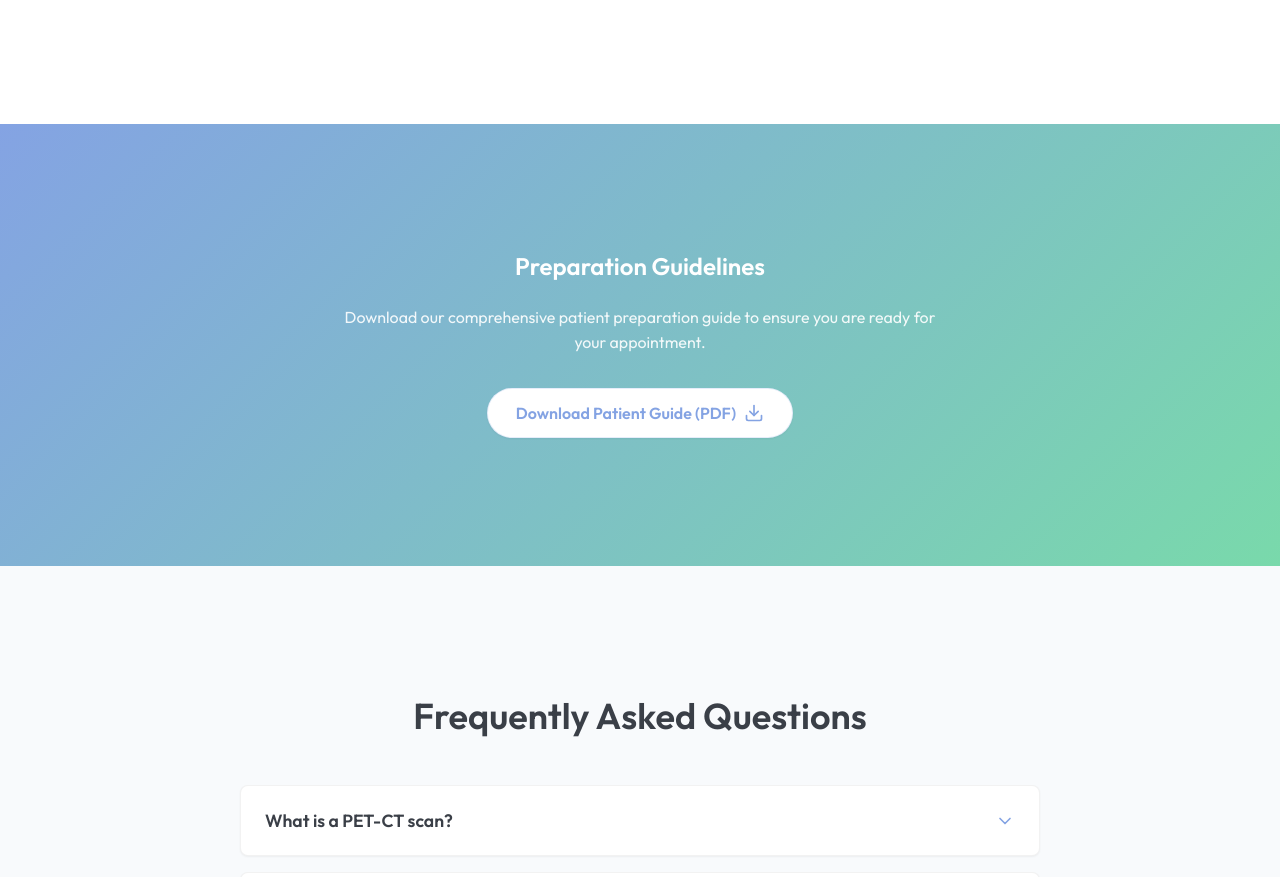
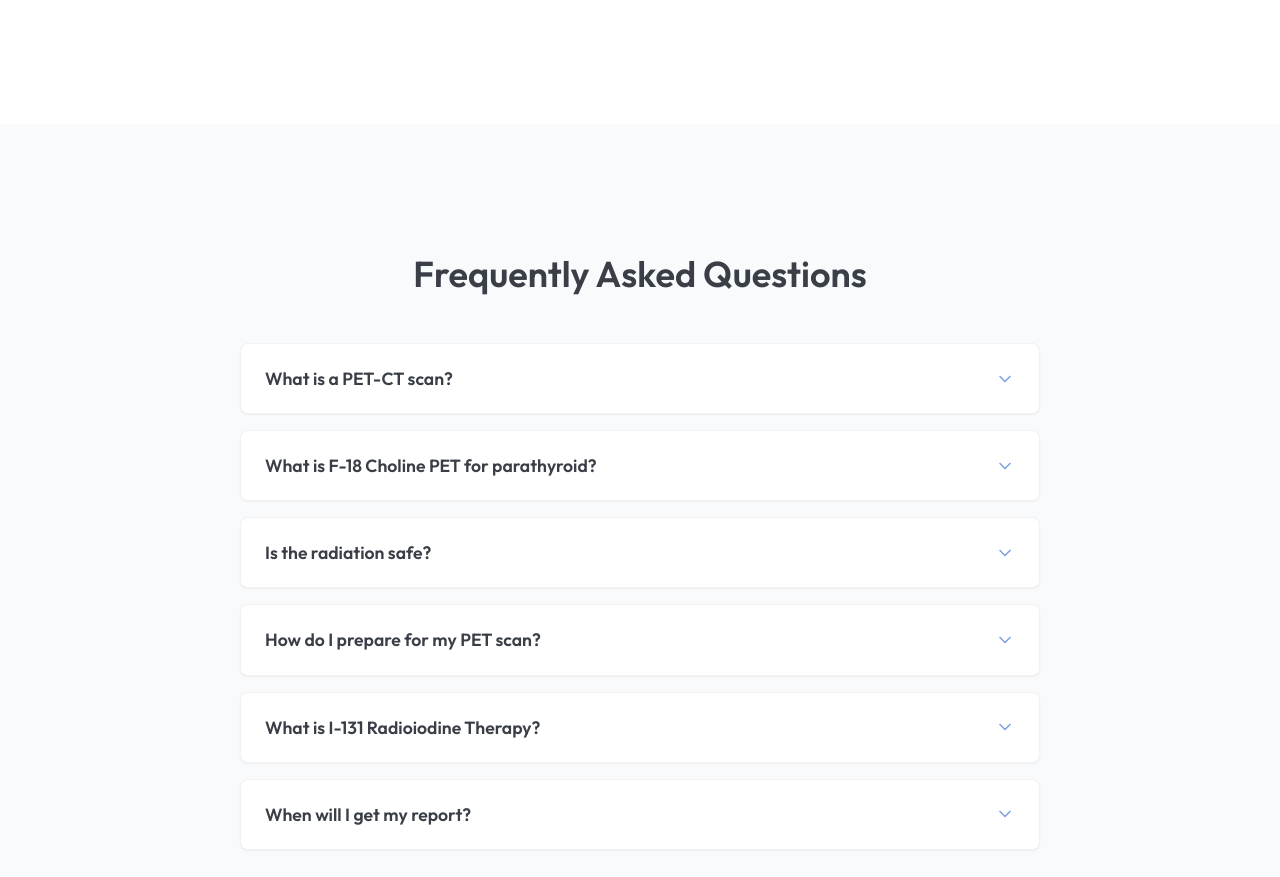
Before and after one commit to quadroitsolution-maker/livasa, a React (Vite) app: page /patients in a window 1280 px wide. Shown: the part 2020-2897 px from the top of the page. Built offline with nearby package versions, Linux system fonts and the light colour scheme.

Commit message:
Remove preparation guidelines PDF section from Patients page

```diff
--- a/src/pages/Patients.jsx
+++ b/src/pages/Patients.jsx
@@ -176,16 +176,6 @@ export default function Patients() {
         </div>
       </section>
 
-      {/* Download Prep Section */}
-      <section className={`section-padding ${styles.prepSection}`}>
-        <div className="container">
-          <h2>Preparation Guidelines</h2>
-          <p>Download our comprehensive patient preparation guide to ensure you are ready for your appointment.</p>
-          <Button variant="secondary" icon={<Download size={20} />}>
-            Download Patient Guide (PDF)
-          </Button>
-        </div>
-      </section>
 
       {/* FAQ Section */}
       <section className={`section-padding ${styles.faqSection}`}>
```
